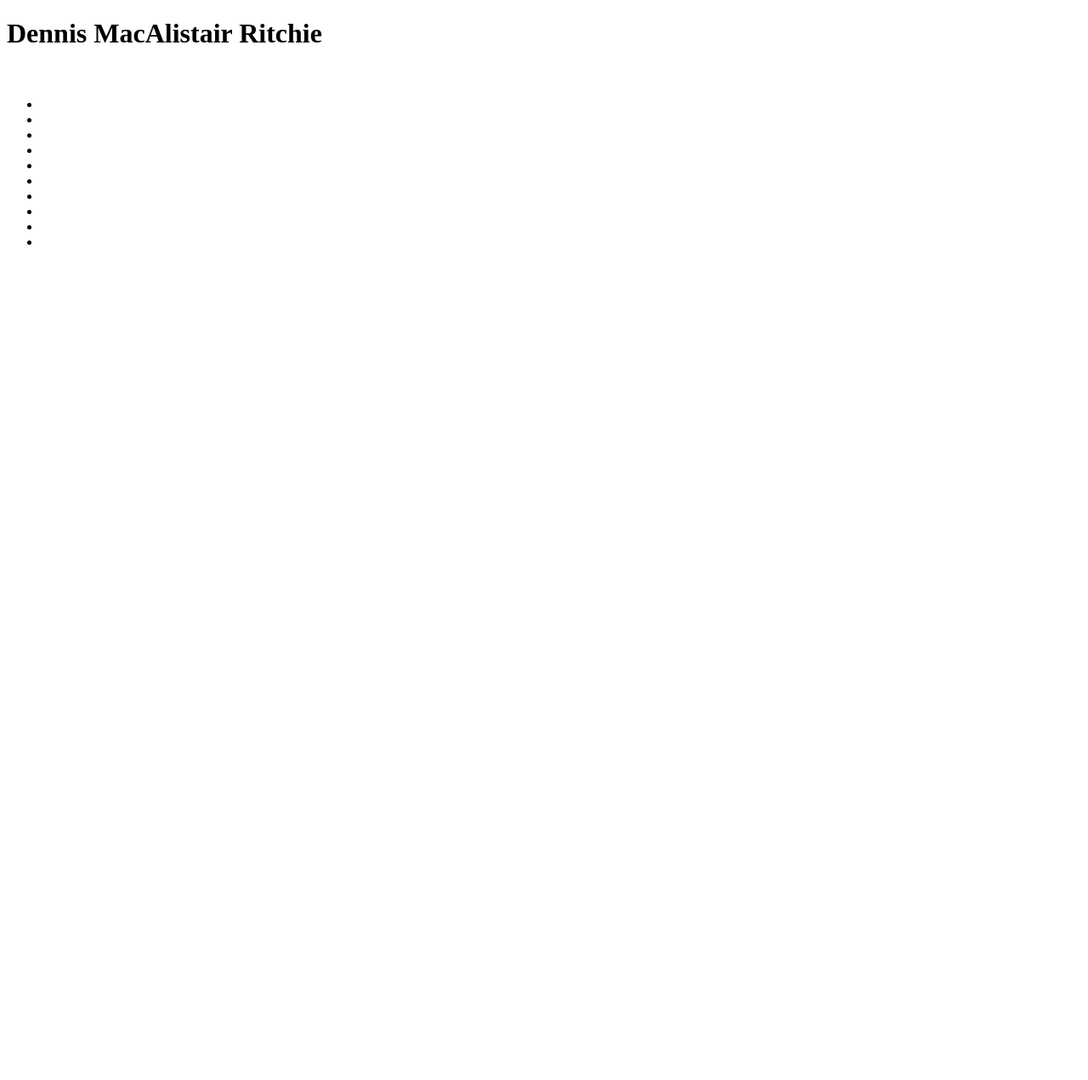
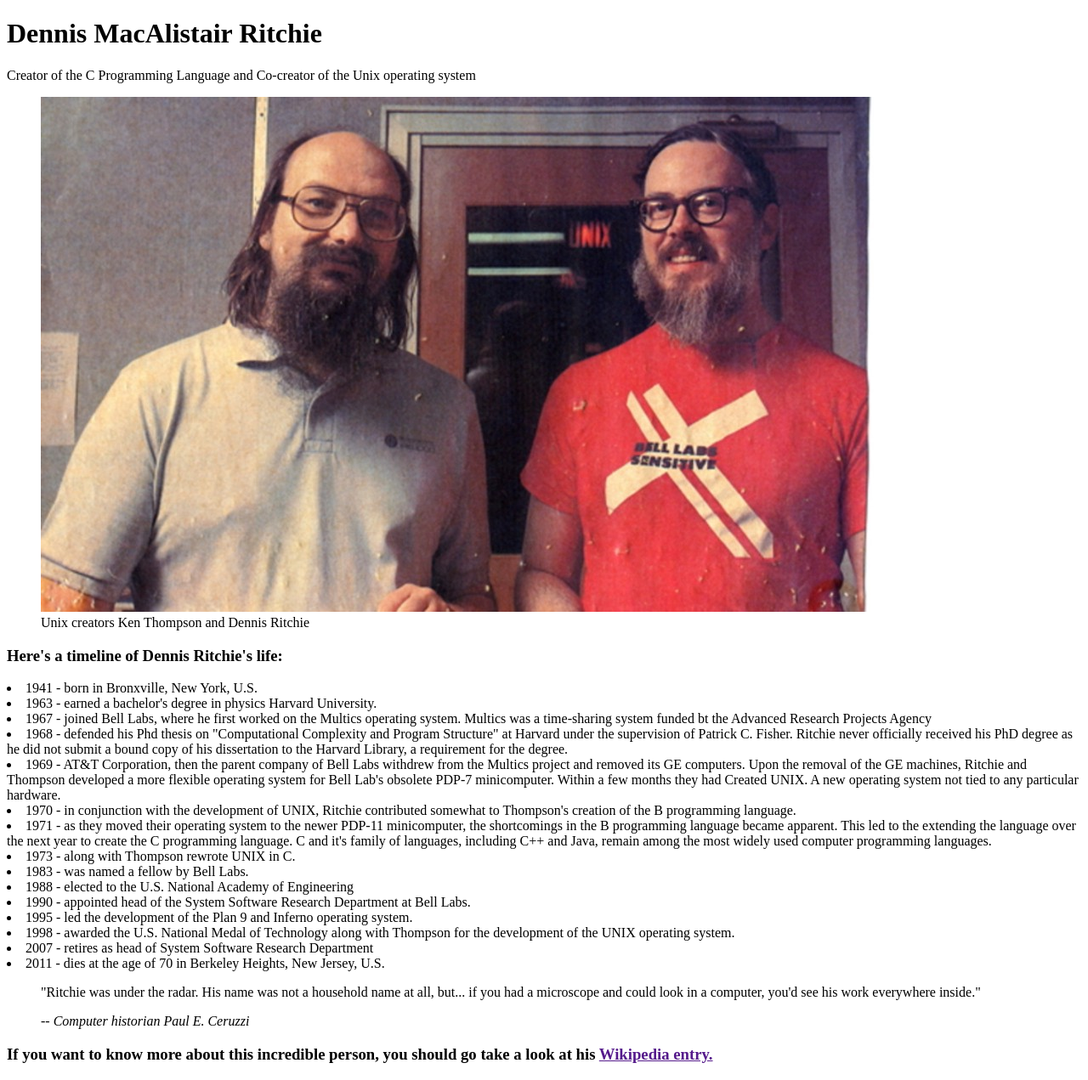
Before and after one commit to Sindrei/tribute-page, a plain HTML site: page index.html in a window 1280 px wide. Shown: the whole page at 85% size. Before the commit the page ends 800 px from the top, so only its background shows below. Drawn offline with Linux system fonts and the light colour scheme.

Commit message:
Added HTML content for tribute page

```diff
--- a/index.html
+++ b/index.html
@@ -10,26 +10,110 @@
   <body>
     <main id="main">
       <h1 id="title">Dennis MacAlistair Ritchie</h1>
-      <p></p>
+      <p>
+        Creator of the C Programming Language and Co-creator of the Unix
+        operating system
+      </p>
       <figure id="img-div">
-        <img id="image" src="" alt="" />
-        <figcaption id="img-caption"></figcaption>
+        <img
+          id="image"
+          src="images/Thompson_and_Ritchie_source_unknown.jpg"
+          alt="Unix creators Ken Thompson and Dennis Ritchie"
+        />
+        <figcaption id="img-caption">
+          Unix creators Ken Thompson and Dennis Ritchie
+        </figcaption>
       </figure>
       <div id="tribute-info">
-        <ul>
-          <li></li>
-          <li></li>
-          <li></li>
-          <li></li>
-          <li></li>
-          <li></li>
-          <li></li>
-          <li></li>
-          <li></li>
-          <li></li>
-        </ul>
+        <h3>Here's a timeline of Dennis Ritchie's life:</h3>
+        <li>
+          <span class="bold">1941</span> - born in Bronxville, New York, U.S.
+        </li>
+        <li>
+          <span class="bold">1963</span> - earned a bachelor's degree in physics
+          Harvard University.
+        </li>
+        <li>
+          <span class="bold">1967</span> - joined Bell Labs, where he first
+          worked on the Multics operating system. Multics was a time-sharing
+          system funded bt the Advanced Research Projects Agency
+        </li>
+        <li>
+          <span class="bold"
+            >1968 - defended his Phd thesis on "Computational Complexity and
+            Program Structure" at Harvard under the supervision of Patrick C.
+            Fisher. Ritchie never officially received his PhD degree as he did
+            not submit a bound copy of his dissertation to the Harvard Library,
+            a requirement for the degree.</span
+          >
+        </li>
+        <li>
+          <span class="bold">1969</span> - AT&T Corporation, then the parent
+          company of Bell Labs withdrew from the Multics project and removed its
+          GE computers. Upon the removal of the GE machines, Ritchie and
+          Thompson developed a more flexible operating system for Bell Lab's
+          obsolete PDP-7 minicomputer. Within a few months they had Created
+          UNIX. A new operating system not tied to any particular hardware.
+        </li>
+        <li>
+          <span class="bold">1970</span> - in conjunction with the development
+          of UNIX, Ritchie contributed somewhat to Thompson's creation of the B
+          programming language.
+        </li>
+        <li>
+          <span class="bold">1971</span> - as they moved their operating system
+          to the newer PDP-11 minicomputer, the shortcomings in the B
+          programming language became apparent. This led to the extending the
+          language over the next year to create the C programming language. C
+          and it's family of languages, including C++ and Java, remain among the
+          most widely used computer programming languages.
+        </li>
+        <li>
+          <span class="bold">1973</span> - along with Thompson rewrote UNIX in
+          C.
+        </li>
+        <li>
+          <span class="bold">1983</span> - was named a fellow by Bell Labs.
+        </li>
+        <li>
+          <span class="bold">1988</span> - elected to the U.S. National Academy
+          of Engineering
+        </li>
+        <li>
+          <span class="bold">1990</span> - appointed head of the System Software
+          Research Department at Bell Labs.
+        </li>
+        <li>
+          <span class="bold">1995</span> - led the development of the Plan 9 and
+          Inferno operating system.
+        </li>
+        <li>
+          <span class="bold">1998</span> - awarded the U.S. National Medal of
+          Technology along with Thompson for the development of the UNIX
+          operating system.
+        </li>
+        <li>
+          <span class="bold">2007</span> - retires as head of System Software
+          Research Department
+        </li>
+        <li>
+          <span class="bold">2011</span> - dies at the age of 70 in Berkeley
+          Heights, New Jersey, U.S.
+        </li>
       </div>
-      <a href="" id="tribute-link" target="_blank"></a>
+      <blockquote cite="https://en.wikipedia.org/wiki/Dennis_Ritchie">
+        <p>
+          "Ritchie was under the radar. His name was not a household name at
+          all, but... if you had a microscope and could look in a computer,
+          you'd see his work everywhere inside."
+        </p>
+        <cite>-- Computer historian Paul E. Ceruzzi</cite>
+      </blockquote>
+      <h3>
+        If you want to know more about this incredible person, you should go
+        take a look at his
+        <a href="" id="tribute-link" target="_blank">Wikipedia entry.</a>
+      </h3>
     </main>
   </body>
 </html>
```
